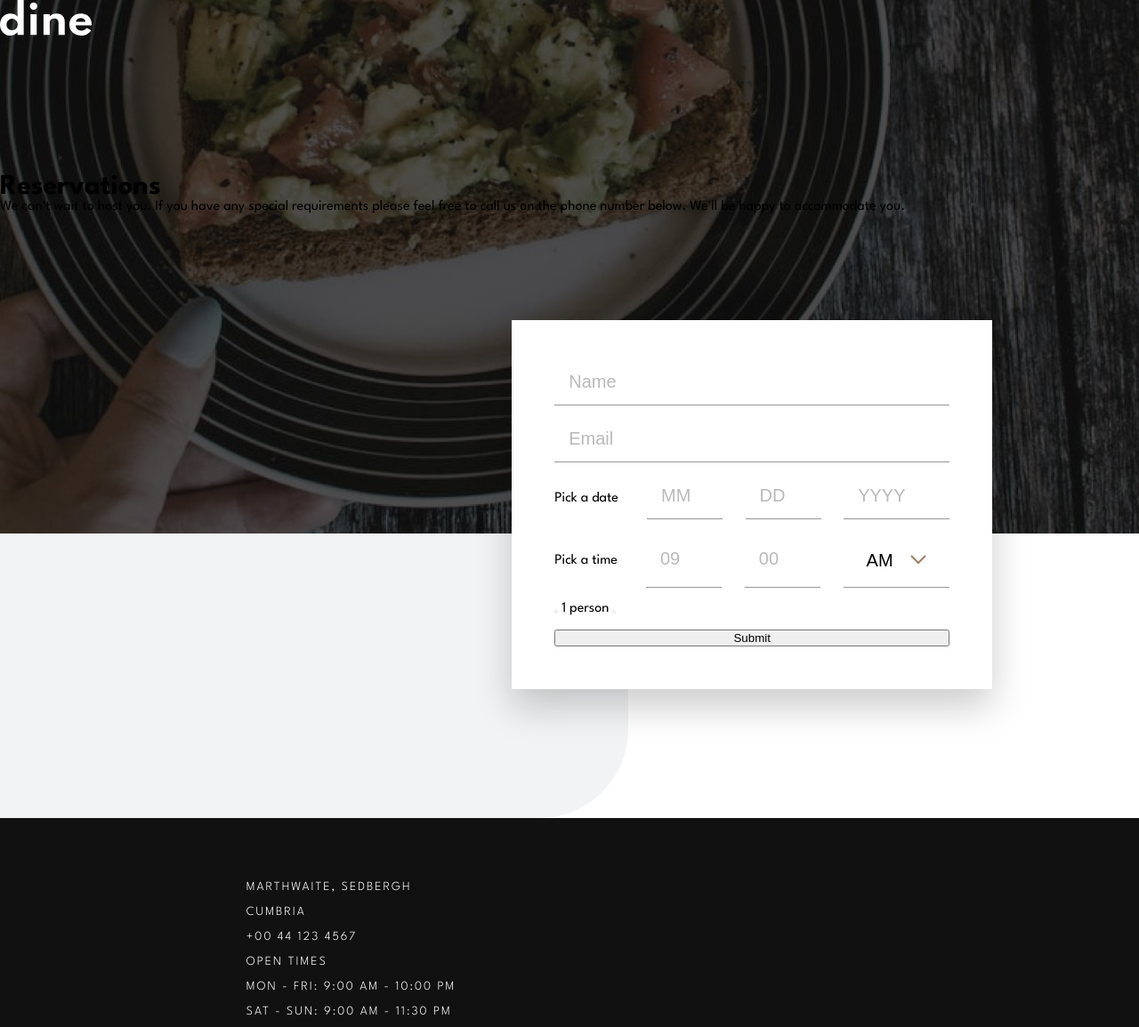
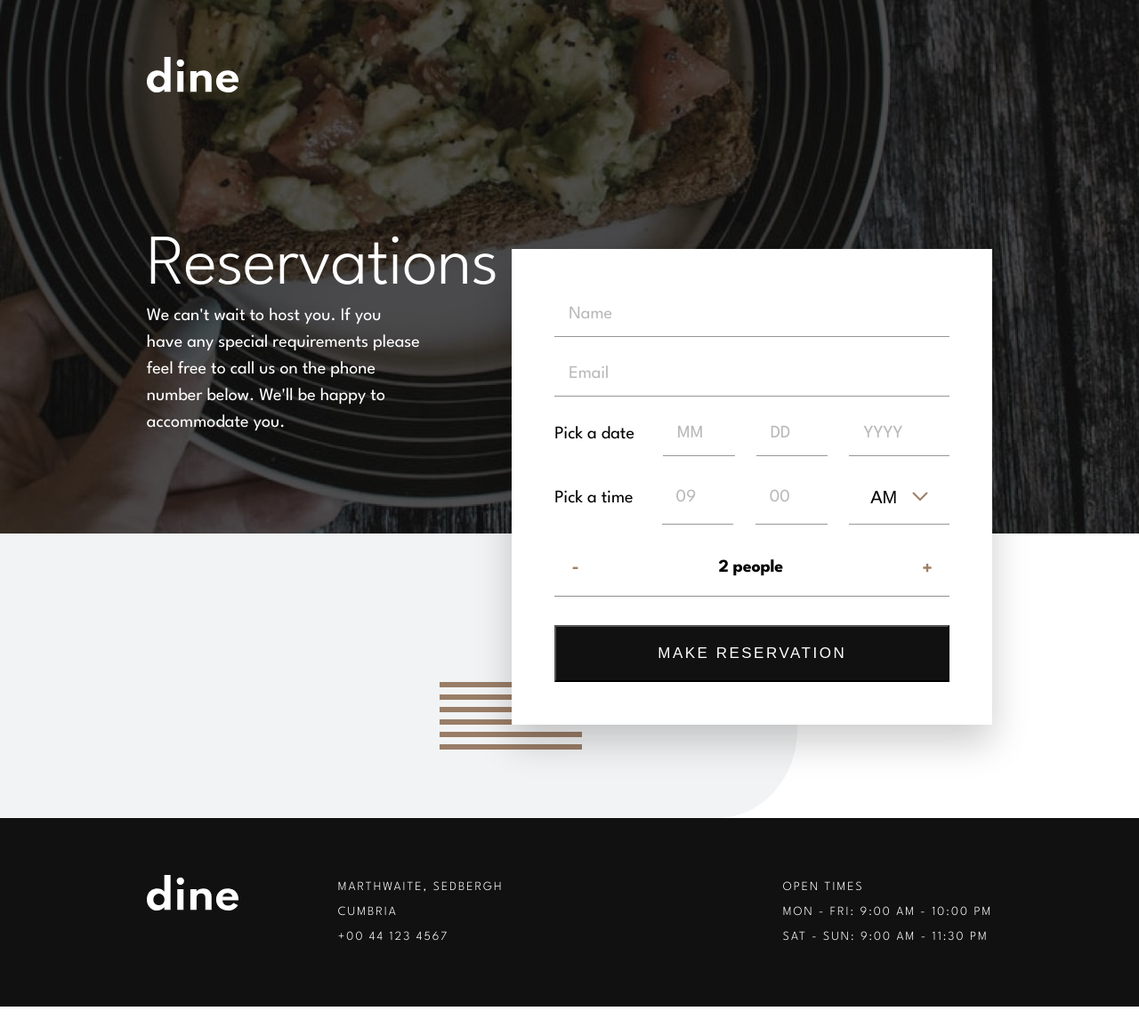
Before and after one commit to StanishCode/dine-restaurant, a website built with Vite: page src/reservations.html in a window 1280 px wide. Shown: the whole page at 89% size. After the commit the page ends 1132 px from the top, so only its background shows below. Built offline with nearby package versions, Linux system fonts and the light colour scheme.

Commit message:
add form logic for party size input, add form logic for time and date inputs, and adjust reserve form positioning and styling

```diff
--- a/src/reservation.js
+++ b/src/reservation.js
@@ -4,10 +4,14 @@ import topLeftCurve from "/pattern-curve-top-left.svg";
 import topRightCurve from "/pattern-curve-top-right.svg";
 import arrowIcon from "/icons/icon-arrow.svg";
 import checkMark from "/icons/icon-check.svg";
+import plus from "/icons/icon-plus.svg";
+import minus from "/icons/icon-minus.svg";
 
 document.querySelector(
   "#dine-logo--reserve"
 ).innerHTML = `<img src="${dineLogo}" />`;
+
+document.querySelector(".footer-logo").innerHTML = `<img src="${dineLogo}" />`;
 
 document.querySelector(
   ".dropdown-arrow"
@@ -16,6 +20,9 @@ document.querySelector(
 document.querySelectorAll(".check").forEach((item) => {
   item.innerHTML = `<img src="${checkMark}" />`;
 });
+
+document.querySelector(".increment").innerHTML = `<img src="${plus}" />`;
+document.querySelector(".decrement").innerHTML = `<img src="${minus}" />`;
 
 const fullName = document.querySelector("#fullName");
 const nameContainerClasses = fullName.closest("div").classList;
@@ -35,7 +42,15 @@ const dropdownValue = document.querySelector(".dropdown-value");
 const dropdownMenu = document.querySelector(".dropdown-menu");
 const dropdownArrow = document.querySelector(".dropdown-arrow");
 const dropdownItems = document.querySelectorAll(".dropdown-item");
+const partySize = document.querySelector(".partySize");
+const partySizeValue = document.querySelector(".partySize-value");
 const reserveForm = document.querySelector(".reserveForm");
+
+const addLeadZero = (current) => {
+  if (current.value.trim() !== "" && +current.value < 10) {
+    current.value = `0${current.value}`;
+  }
+};
 
 reserveForm.addEventListener("submit", (event) => {
   event.preventDefault();
@@ -105,24 +120,47 @@ reserveForm.addEventListener("submit", (event) => {
   });
   nameContainerClasses.remove("error");
   emailContainerClasses.remove("error");
-  dateContainer.remove("error");
-  /* Rmove when done */
-  console.log("form submitted!");
+  dateContainer.classList.remove("error");
+
+  //TODO: form submit logic
 });
 
 reserveForm.addEventListener("focusout", (event) => {
+  console.log("focusout triggered!");
   if (!event.target.closest("input")) {
     return;
   }
-  const currentContainer = event.target.parentElement;
+
+  let currentContainer = event.target.parentElement;
+  //need to go to grandparent if input is date or time
+  if (
+    currentContainer.classList.contains("date-inputContainer") ||
+    currentContainer.classList.contains("time-inputContainer")
+  ) {
+    currentContainer = currentContainer.parentElement;
+  }
   const childErrorMEssage = currentContainer.querySelector(".errorMessage");
+
   currentContainer.classList.remove("error");
   if (childErrorMEssage !== null) {
     childErrorMEssage.remove();
   }
 });
 
-/* TODO: need to work on handling case where user unfocuses without selecting */
+//dropdown cancel handler
+dropdownBtn.addEventListener("focusout", (event) => {
+  if (
+    event.target.classList.contains("dropdown-btn") &&
+    event.relatedTarget === null
+  ) {
+    return;
+  }
+
+  dropdownMenu.classList.toggle("hidden");
+  dropdownArrow.classList.toggle("dropdown-arrow--active");
+});
+
+//dropdown button handler
 dropdownBtn.addEventListener("click", (event) => {
   event.preventDefault();
 
@@ -134,6 +172,7 @@ dropdownBtn.addEventListener("click", (event) => {
   dropdownMenu.classList.toggle("hidden");
 });
 
+//dropdown selection handler
 dropdownMenu.addEventListener("click", (event) => {
   //only activate event if user clicks on li
   const currentSelection = event.target.closest("li");
@@ -150,5 +189,42 @@ dropdownMenu.addEventListener("click", (event) => {
   //remove check hidden from selected li, make dropdown hidden, and change current value to selected value
   currentSelection.classList.remove("check--hidden");
   dropdownMenu.classList.toggle("hidden");
+  dropdownArrow.classList.toggle("dropdown-arrow--active");
   dropdownValue.innerHTML = itemValue;
 });
+
+partySize.addEventListener("click", (event) => {
+  event.preventDefault();
+  const current = event.target.closest("button");
+
+  if (!event.target.closest("button")) {
+    return;
+  }
+
+  let currentParty = +partySizeValue.textContent;
+  if (current.classList.contains("decrement")) {
+    if (currentParty === 2) {
+      return;
+    }
+    partySizeValue.innerHTML = --currentParty;
+  }
+  if (current.classList.contains("increment")) {
+    partySizeValue.innerHTML = ++currentParty;
+  }
+});
+
+month.addEventListener("focusout", () => {
+  addLeadZero(month);
+});
+
+dateContainer.addEventListener("focusout", () => {
+  addLeadZero(day);
+});
+
+hour.addEventListener("focusout", () => {
+  addLeadZero(hour);
+});
+
+minute.addEventListener("focusout", () => {
+  addLeadZero(minute);
+});
--- a/src/reservations.html
+++ b/src/reservations.html
@@ -28,6 +28,7 @@
     </header>
     <main class="reserveMain">
       <div class="reserveContainer">
+        <div class="reserve-positionContainer">
           <form action="" class="reserveForm">
             <div class="inputContainer">
               <input
@@ -76,13 +77,16 @@
               </div>
             </fieldset>
             <div class="partySize">
+              <button class="decrement"></button>
+              <p>
+                <span class="partySize-value">2</span>
+                <span>people</span>
+              </p>
               <button class="increment"></button>
-            <span>1</span>
-            <span>person</span>
-            <button class="decrement"></button>
             </div>
-          <button>Submit</button>
+            <button class="reserveForm-submit">Make reservation</button>
           </form>
+        </div>
       </div>
     </main>
 
--- a/src/style.css
+++ b/src/style.css
@@ -519,44 +519,76 @@ footer {
 }
 
 /* Reservations - Hero section */
+
 .reserveHeader {
   height: 37.5rem;
   max-width: 100%;
   background: url(/images/reservations/hero-bg-desktop.jpg) no-repeat;
 }
 
+.reserveHero {
+  width: 37%;
+  padding: 4rem 0 0 10.3rem;
+  color: #fff;
+}
+
+.reserveHero-textbody h1 {
+  font-size: 5rem;
+  font-weight: 300;
+  line-height: 5rem;
+  letter-spacing: -1px;
+}
+
+.reserveHero-textbody p {
+  font-size: 1.25rem;
+  line-height: 1.875rem;
+}
+
 .reserveMain {
   background: url(/pattern-curve-bottom-right.svg) no-repeat;
-  background-position: -100%, 50%;
+  background-size: 70% 100%;
 }
 
 .reserveContainer {
-  position: relative;
   height: 20rem;
   margin-inline: 10.3rem;
+  display: flex;
+  justify-content: end;
+  align-items: start;
 }
 
-/* .input-container {
-  border-bottom: solid 1px #979797;
-} */
+.reserve-positionContainer {
+  position: relative;
+}
 
-/* TODO: adjust form input text size to same as placeholder text size */
+.reserve-positionContainer::before {
+  content: url(/pattern-lines.svg);
+  position: absolute;
+  bottom: -15%;
+  left: -15%;
+  z-index: -1;
+}
+
 .reserveForm {
-  position: absolute;
-  top: -75%;
-  right: 0;
   max-width: 33.75rem;
   /* height: 34.0625rem; */
+  margin-top: -20rem;
   padding: 3rem;
   background: #fff;
   box-shadow: 0 20px 40px rgba(0, 0, 0, 0.2);
+  z-index: 999;
   display: flex;
   flex-direction: column;
   gap: 1rem;
 }
 
+.reserveForm input {
+  font-size: 1.25rem;
+}
+
 .reserveForm input,
 .custom-dropdown {
+  font-family: inherit;
   border: none;
   border-bottom: solid 1px #979797;
 }
@@ -601,6 +633,11 @@ fieldset input,
   border-bottom: solid 1px #b54949;
 }
 
+.error #email,
+.error #fullName {
+  margin-bottom: 0.5rem;
+}
+
 fieldset,
 .dropdown-btn {
   border: none;
@@ -616,6 +653,12 @@ fieldset,
 .dateLegend,
 .timeLegend {
   flex: 1 0 auto;
+}
+
+legend {
+  font-size: 1.25rem;
+  line-height: 1.75rem;
+  font-weight: 400;
 }
 
 .date-inputContainer,
@@ -683,6 +726,62 @@ fieldset,
 .check--hidden .check {
   opacity: 0;
 }
+
+.partySize {
+  margin-bottom: 1rem;
+  padding: 1.25rem;
+  font-size: 1.25rem;
+  font-weight: 700;
+  line-height: 1.5rem;
+  letter-spacing: -0.25px;
+  border-bottom: solid 1px #8e8e8e;
+  display: flex;
+  justify-content: space-between;
+  align-items: center;
+}
+
+.partySize button {
+  border: none;
+  background: #fff;
+  display: flex;
+  justify-content: center;
+  align-items: center;
+  cursor: pointer;
+}
+
+.increment {
+}
+.decrement {
+}
+
+.reserveForm-submit {
+  padding: 1rem 2rem;
+  color: #fff;
+  background: #111;
+  font-size: 1.0625rem;
+  line-height: 1.75rem;
+  letter-spacing: 2.5px;
+  text-transform: uppercase;
+  transition: all 0.3s;
+  cursor: pointer;
+}
+
+.reserveForm-submit:hover,
+.reserveForm-submit:active {
+  color: #111;
+  background: #fff;
+}
+
+.footer-info {
+  flex: 2 1 auto;
+  display: flex;
+  justify-content: space-between;
+  align-items: center;
+}
+
+/* TODO: create reserve media queries
+  also adjust footer-info positioning
+*/
 
 @media (max-width: 1295px) {
   .events-cta:link,
```
Lines whose indentation alone changed are shown as unchanged.
